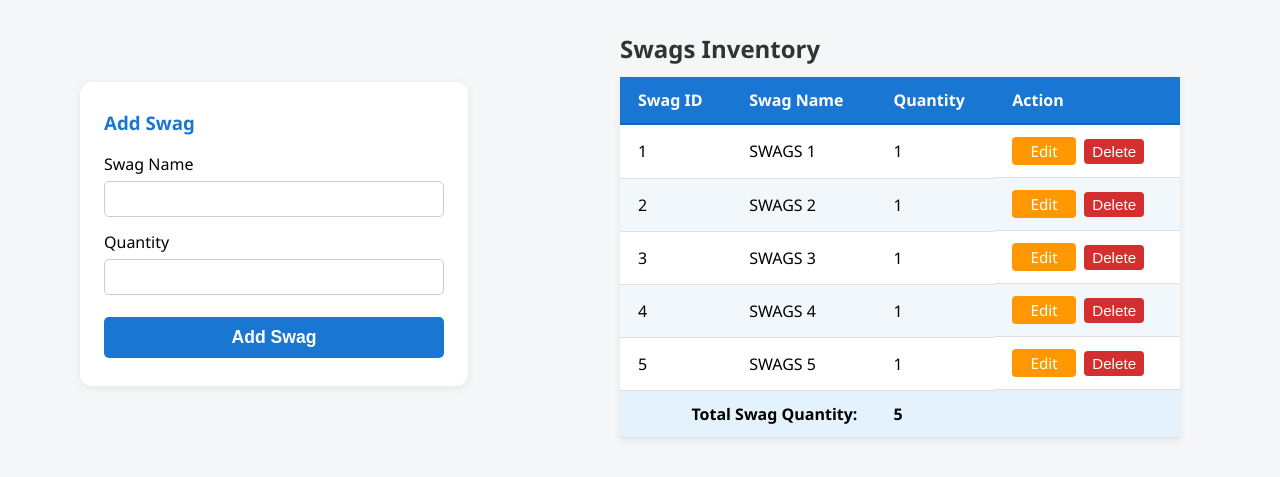
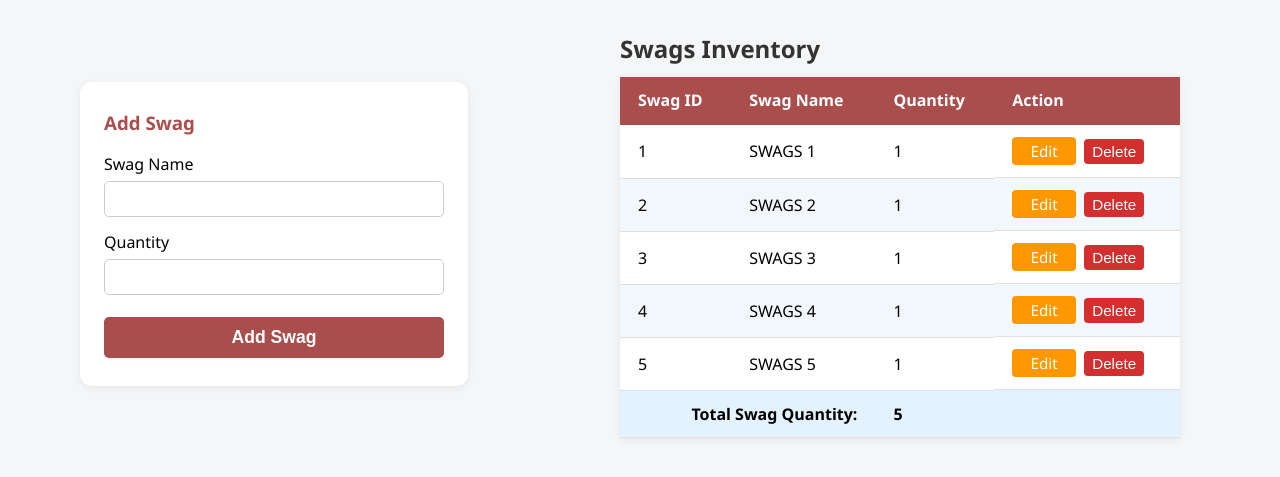
Before and after one commit to Carlito-Tagarro/inventory_System, a PHP site: page /phpmailer/admin/swags_inventory.php in a window 1280 px wide. Shown: the part 117-594 px from the top of the page. Run offline with PHP 8.4, Linux system fonts and the light colour scheme; a user stored in the database is signed in; data comes from the database, SQL or seed files in the repository.

Commit message:
change inventory color

```diff
--- a/CSS/inventory.css
+++ b/CSS/inventory.css
@@ -20,10 +20,10 @@
             text-align: left;
         }
         th {
-            background: #1976d2;
+            background: #a94d4d;
             color: #fff;
             font-weight: 600;
-            border-bottom: 2px solid #1565c0;
+            border-bottom: 2px solid #a94d4d;
         }
         tr:nth-child(even) {
             background: #f2f7fb;
@@ -56,7 +56,7 @@
         .form-card h3 {
             margin-top: 0;
             margin-bottom: 18px;
-            color: #1976d2;
+            color: #a94d4d;
         }
         .form-card label {
             display: block;
@@ -74,7 +74,7 @@
         }
         .form-card button {
             width: 100%;
-            background: #1976d2;
+            background: #a94d4d;
             color: #fff;
             border: none;
             padding: 10px 0;
@@ -85,7 +85,7 @@
             margin-top: 8px;
         }
         .form-card button:hover {
-            background: #1565c0;
+            background: #8a3d3d;
         }
         nav {
             padding: 16px 0;
```
